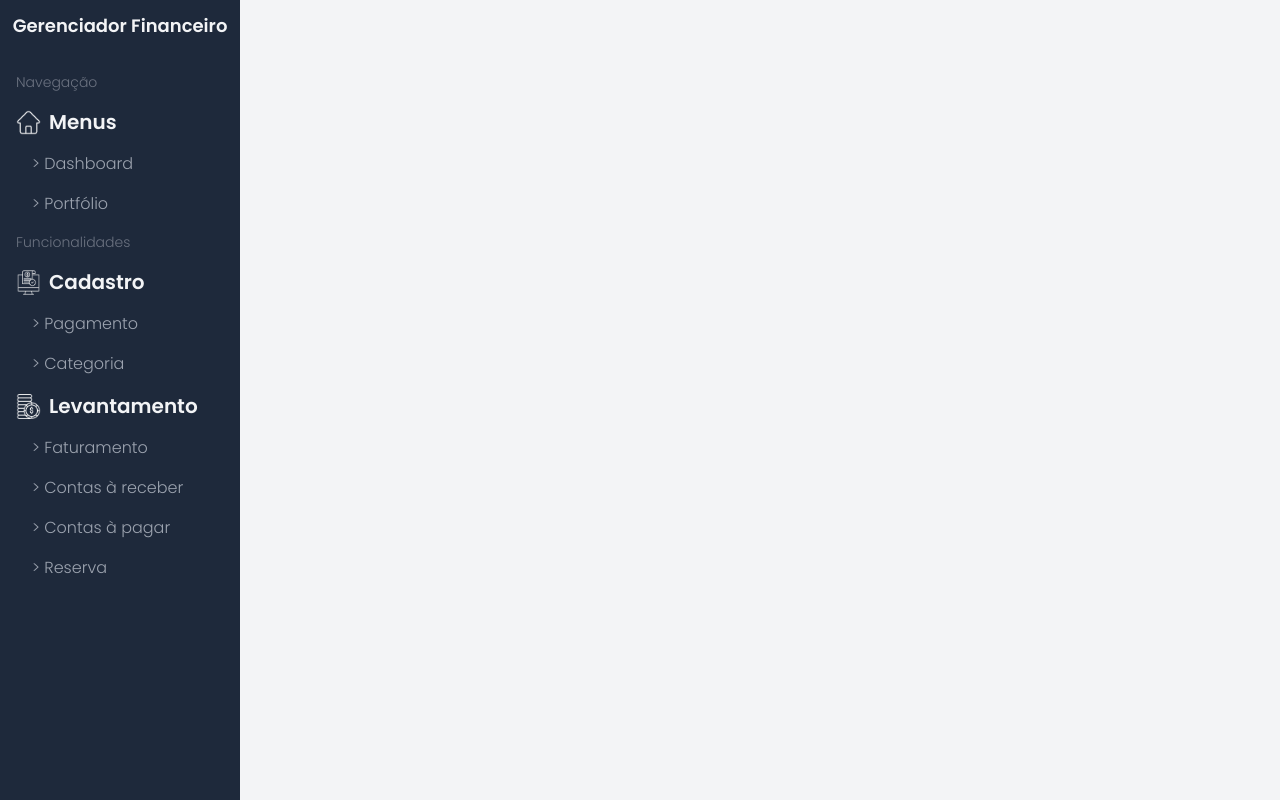
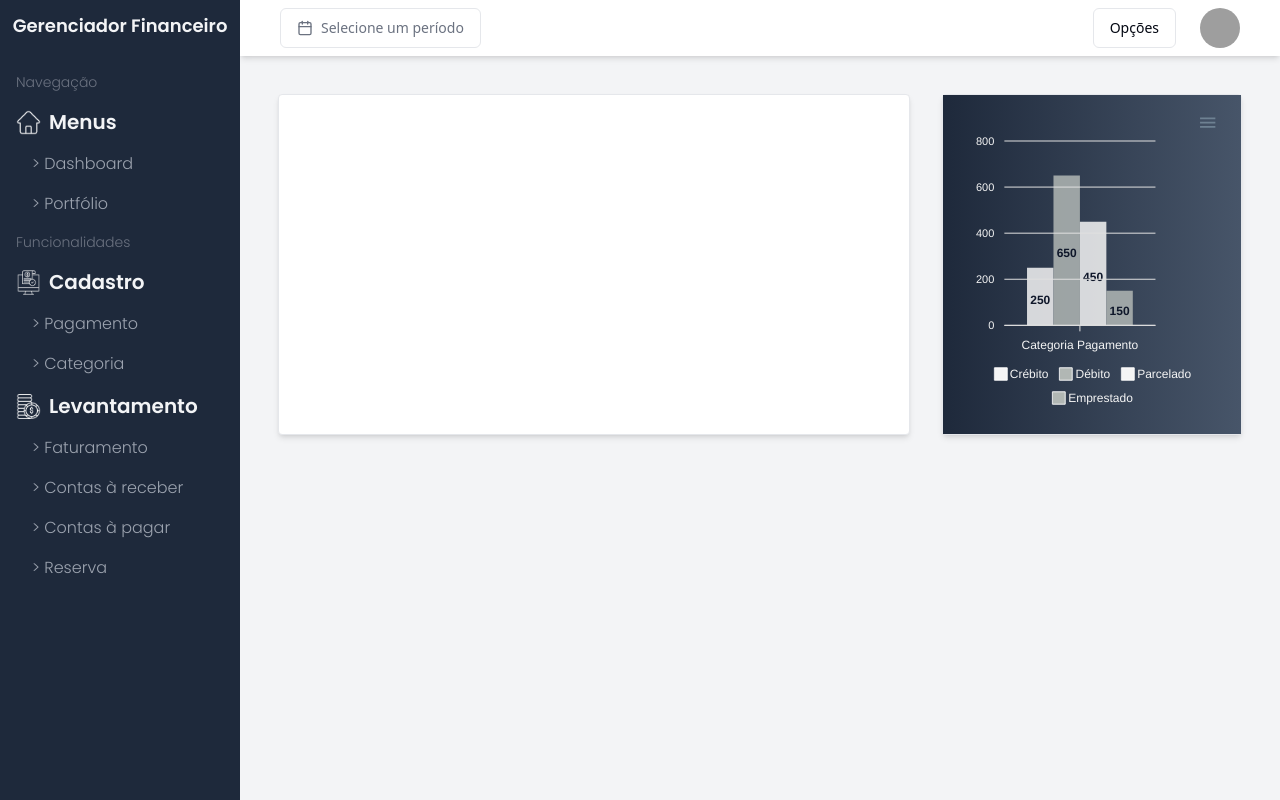
Before and after one commit to taynanhott/financial-manager, a Next.js app: page /gerenciar/cadastrar/pagamento in a window 1280 px wide. Built offline with nearby package versions, Linux system fonts and the light colour scheme; grey boxes are pictures that could not be loaded.

Commit message:
layout cadastro

```diff
--- a/src/app/gerenciar/cadastrar/categoria/page.tsx
+++ b/src/app/gerenciar/cadastrar/categoria/page.tsx
@@ -1,6 +1,69 @@
+import Submenu from "@/components/Html/Body/Submenu/submenu";
+import Graph from "@/components/Resources/GraphApex";
+
+const graficoSimples = [
+    {
+        options: {
+            chart: {
+                id: "bar" as const,
+                foreColor: '#F5F5F5'
+            },
+            xaxis: {
+                categories: ['Categoria Pagamento']
+            },
+            grid: {
+                position: 'front'
+            },
+            fill: {
+                colors: ['#F5F5F5', '#b1b7b4']
+            },
+            colors: ['#F5F5F5', '#b1b7b4'],
+            dataLabels: {
+                style: {
+                    colors: ['#0f172a']
+                }
+            },
+        },
+        series: [
+            {
+                name: "Crébito",
+                data: [250]
+            },
+            {
+                name: "Débito",
+                data: [650]
+            },
+            {
+                name: "Parcelado",
+                data: [450]
+            },
+            {
+                name: "Emprestado",
+                data: [150]
+            }
+        ],
+        height: 300
+    },
+]
 export default function Categoria() {
+
     return (
-        <>
-        </>
-    )
+        <section className="grow lg:ml-[240px] mt-14 lg:mt-auto pb-12">
+            <div id="header-page">
+                <Submenu />
+            </div>
+
+            <div id="mid-page">
+                <div className="grid grid-cols-1 lg:grid-cols-3 gap-8 px-[38px] pt-[38px]">
+                    <div className="h-[341px] col-span-1 lg:col-span-2 rounded-sm border bg-white shadow-md">
+                        <div className="px-4 items-center text-lg flex font-poppins-bold pt-4"></div>
+
+                        <div className="tems-center flex">
+                        </div>
+
+                    </div>
+                </div>
+            </div>
+        </section >
+    );
 }
--- a/src/app/gerenciar/cadastrar/pagamento/page.tsx
+++ b/src/app/gerenciar/cadastrar/pagamento/page.tsx
@@ -1,6 +1,75 @@
+import Submenu from "@/components/Html/Body/Submenu/submenu";
+import Graph from "@/components/Resources/GraphApex";
+
+const graficoSimples = [
+    {
+        options: {
+            chart: {
+                id: "bar" as const,
+                foreColor: '#F5F5F5'
+            },
+            xaxis: {
+                categories: ['Categoria Pagamento']
+            },
+            grid: {
+                position: 'front'
+            },
+            fill: {
+                colors: ['#F5F5F5', '#b1b7b4']
+            },
+            colors: ['#F5F5F5', '#b1b7b4'],
+            dataLabels: {
+                style: {
+                    colors: ['#0f172a']
+                }
+            },
+        },
+        series: [
+            {
+                name: "Crébito",
+                data: [250]
+            },
+            {
+                name: "Débito",
+                data: [650]
+            },
+            {
+                name: "Parcelado",
+                data: [450]
+            },
+            {
+                name: "Emprestado",
+                data: [150]
+            }
+        ],
+        height: 300
+    },
+]
 export default function Pagamento() {
+
     return (
-        <>
-        </>
-    )
+        <section className="grow lg:ml-[240px] mt-14 lg:mt-auto pb-12">
+            <div id="header-page">
+                <Submenu />
+            </div>
+
+            <div id="mid-page">
+                <div className="grid grid-cols-1 lg:grid-cols-3 gap-8 px-[38px] pt-[38px]">
+                    <div className="h-[341px] col-span-1 lg:col-span-2 rounded-sm border bg-white shadow-md">
+                        <div className="px-4 items-center text-lg flex font-poppins-bold pt-4"></div>
+
+                        <div className="tems-center flex">
+                        </div>
+
+                    </div>
+                    <div className="h-[341px] col-span-1 rounded-sm border bg-white shadow-md">
+
+                        <div className="h-full bg-gradient-to-r from-slate-800 to-slate-600">
+                            <Graph components={graficoSimples} />
+                        </div>
+                    </div>
+                </div>
+            </div>
+        </section >
+    );
 }
--- a/src/app/gerenciar/dashboard/page.tsx
+++ b/src/app/gerenciar/dashboard/page.tsx
@@ -3,11 +3,9 @@
 import Graph from "@/components/Resources/GraphApex";
 import Image from "next/image";
 import { motion } from "framer-motion";
-import { Avatar, AvatarFallback, AvatarImage } from "@/components/ui/avatar"
-import { AccountOptions } from "@/components/Resources/MenuBar";
 import { TableList } from "@/components/Resources/Table";
 import React from "react";
-import { DatePickerRange } from "@/components/Resources/DatePicker";
+import Submenu from "@/components/Html/Body/Submenu/submenu";
 
 const graficoDetalhado = [
     {
@@ -167,18 +165,7 @@ export default function Gerenciar() {
     return (
         <section className="grow lg:ml-[240px] mt-14 lg:mt-auto pb-12">
             <div id="header-dashboard">
-                <div className="bg-white hidden lg:flex justify-between items-center shadow-md w-full h-14 px-2 z-20">
-                    <div className="flex ml-8">
-                        <DatePickerRange />
-                    </div>
-                    <div className="flex items-center space-x-4 mr-8">
-                        <AccountOptions />
-                        <Avatar>
-                            <AvatarImage src="https://github.com/shadcn.png" />
-                            <AvatarFallback>CN</AvatarFallback>
-                        </Avatar>
-                    </div>
-                </div>
+                <Submenu />
             </div>
 
             <div id="top-dashboard shadow-md">
--- a/src/components/Html/Body/Menu/menu.tsx
+++ b/src/components/Html/Body/Menu/menu.tsx
@@ -43,7 +43,7 @@ const navegation = [
     {
         index: 0,
         name: 'Dashboard',
-        href: 'https://financial.taynan.dev/gerenciar/dashboard',
+        href: '/gerenciar/dashboard',
     },
     {
         index: 1,
--- /dev/null
+++ b/src/components/Html/Body/Submenu/submenu.tsx
@@ -0,0 +1,22 @@
+"use client"
+
+import { Avatar, AvatarFallback, AvatarImage } from "@/components/ui/avatar"
+import { AccountOptions } from "@/components/Resources/MenuBar";
+import { DatePickerRange } from "@/components/Resources/DatePicker";
+
+export default function Submenu() {
+    return (
+        <div className="bg-white hidden lg:flex justify-between items-center shadow-md w-full h-14 px-2 z-20">
+            <div className="flex ml-8">
+                <DatePickerRange />
+            </div>
+            <div className="flex items-center space-x-4 mr-8">
+                <AccountOptions />
+                <Avatar>
+                    <AvatarImage src="https://github.com/shadcn.png" />
+                    <AvatarFallback>CN</AvatarFallback>
+                </Avatar>
+            </div>
+        </div>
+    )
+}
```
